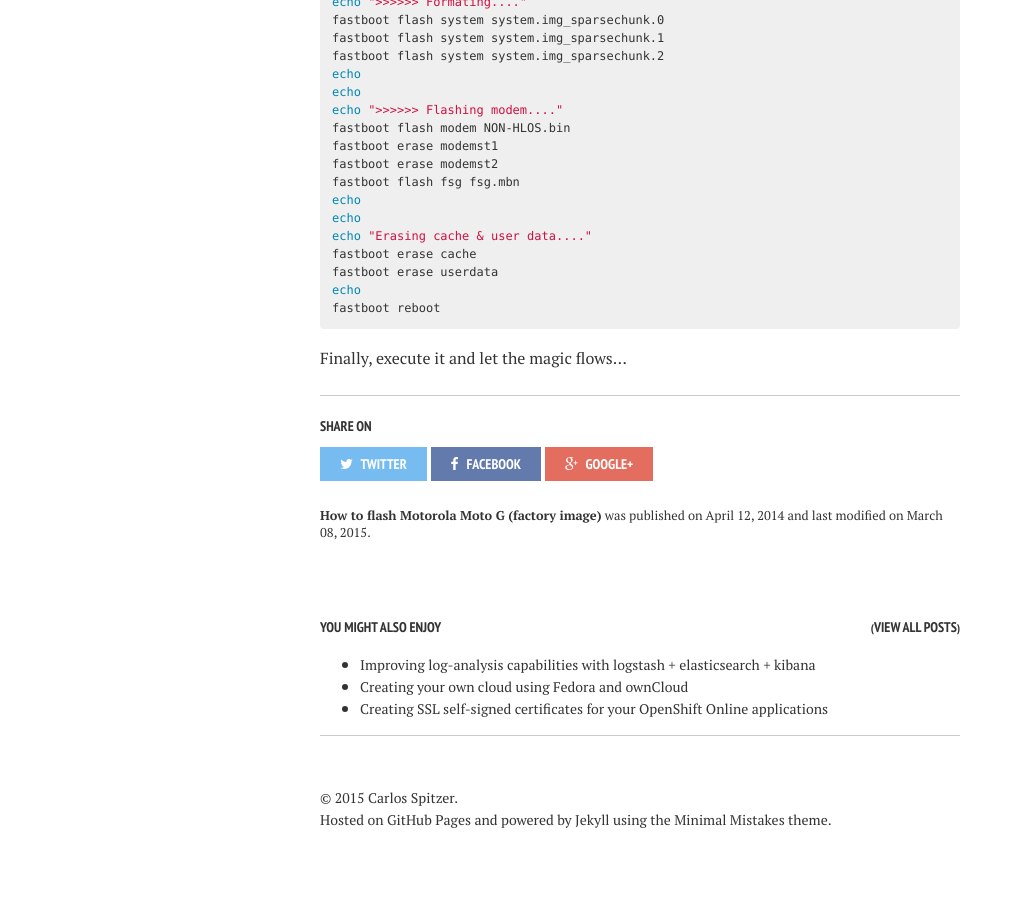
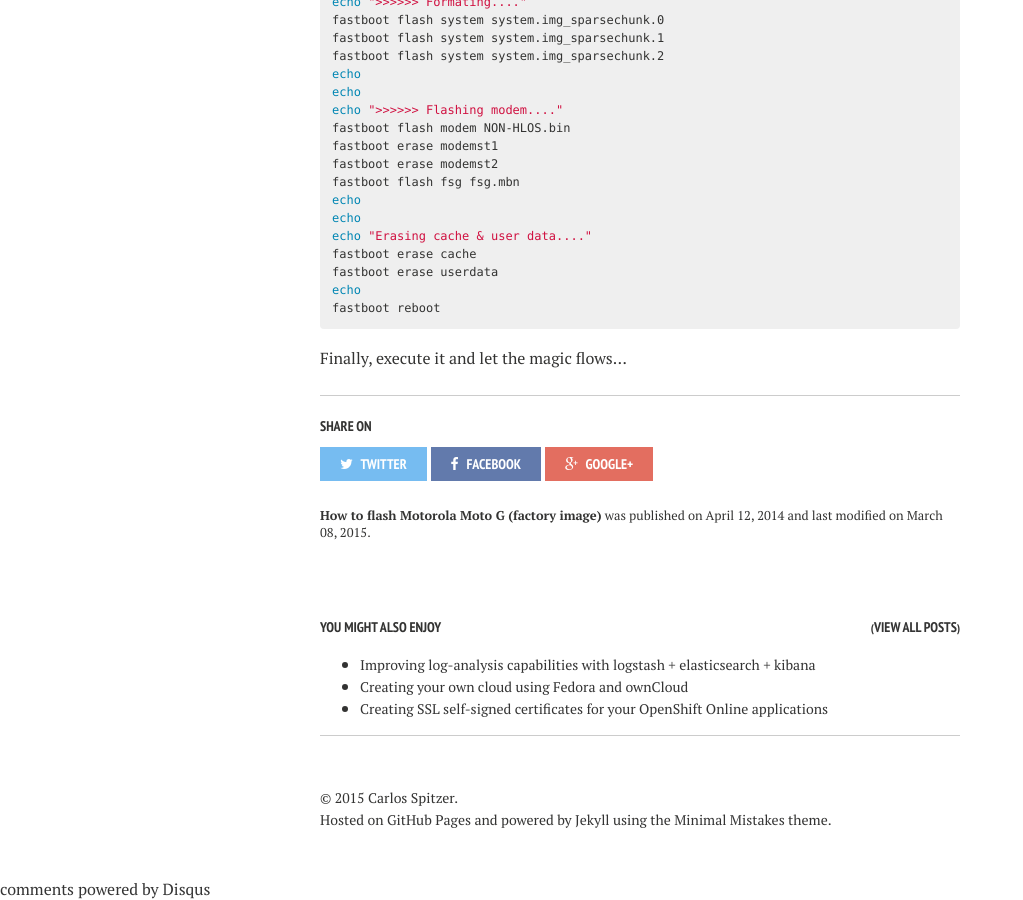
Before and after one commit to lestrade84/lestrade84.github.io, a Jekyll site: the page built from _posts/2014-04-12-motog.md, in a window 1280 px wide and 900 px high, scrolled down 1649 px. Shown: the whole window, without its empty margins (0-1023 px from the left). Built offline with Jekyll 4.4.1, drawn with Linux system fonts in a browser that asks for light colours; nearby versions of some CDN libraries; comment, search, counter and statistics services are not loaded; before the commit the page ends 2527 px from its top, so only the background shows below that; some of the changed lines change nothing that is shown.

Commit message:
Adding disqus support

```diff
--- a/_config.yml
+++ b/_config.yml
@@ -30,7 +30,7 @@
   avatar: bio-photo.jpg
   bio: "Technology geek and travelmaniac."
   email: "me@carlos-spitzer.com"
-  disqus-shortname:
+  disqus-shortname: lestrade84
   twitter: lestrade84
   facebook: #username
   google:
```
